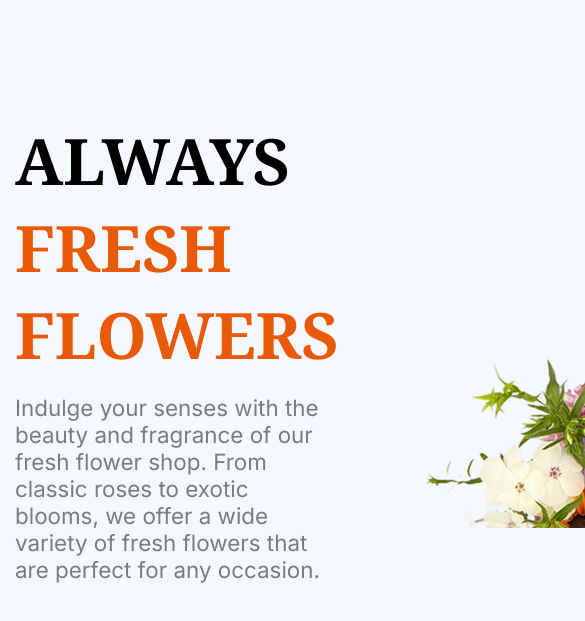
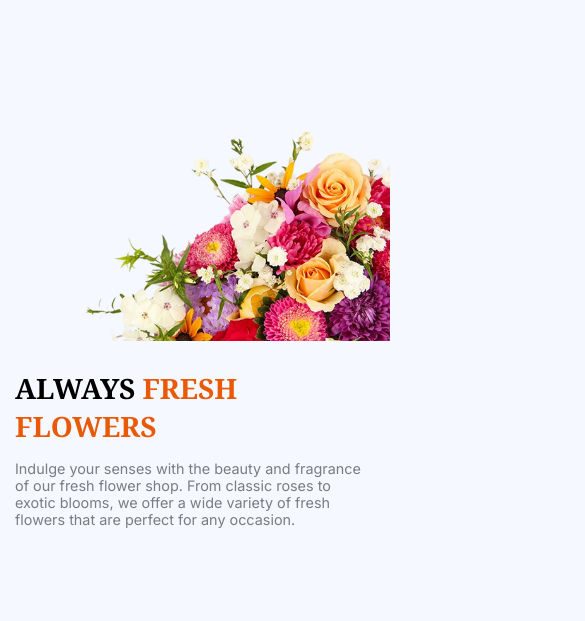
Before and after one commit to abdur2711/assignment-2, a plain HTML site: page index.html in a window 390 px wide. Shown: the part 61-682 px from the top of the page, 585 px wide, since content can reach past the window. Drawn offline with Linux system fonts and the light colour scheme.

Commit message:
Make banner responsive

```diff
--- a/index.html
+++ b/index.html
@@ -23,7 +23,7 @@
 
     <div class="banner flex">
       <div class="banner-content">
-        <h1 class="banner-title">ALWAYS <span class="title-color">FRESH FLOWERS</span></h1>
+        <h1 class="banner-title">ALWAYS <span class="title-color">FRESH <br>FLOWERS</span></h1>
         <p class="section-description">Indulge your senses with the beauty and fragrance of our fresh flower shop. From classic roses to exotic blooms, we offer a wide variety of fresh flowers that are perfect for any occasion.</p>
       </div>
       <img src="assets/hero-flower.png" alt="Mixed flowers" class="banner-image">
--- a/styles/assignment-2.css
+++ b/styles/assignment-2.css
@@ -76,6 +76,7 @@ section {
 .banner-title {
   font-family: "Noto Serif", serif;
   font-size: 4rem;
+  font-weight: 700;
 }
 
 
@@ -97,4 +98,23 @@ section {
   .navbar img {
     width: 70px;
   }
+
+  .banner {
+    flex-direction: column-reverse;
+    gap: 28px;
+  }
+
+  .banner-title {
+    font-size: 1.75rem;
+  }
+
+  .section-description {
+    font-size: 0.9rem;
+    margin-top: 15px;
+  }
+
+  .banner img {
+    width: 100%;
+    margin-right: -29px;
+  }
 }
```
